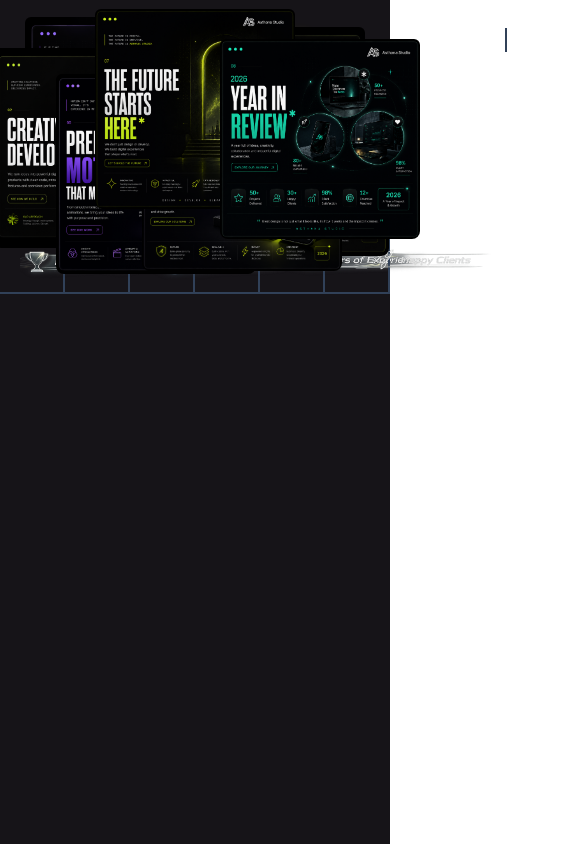
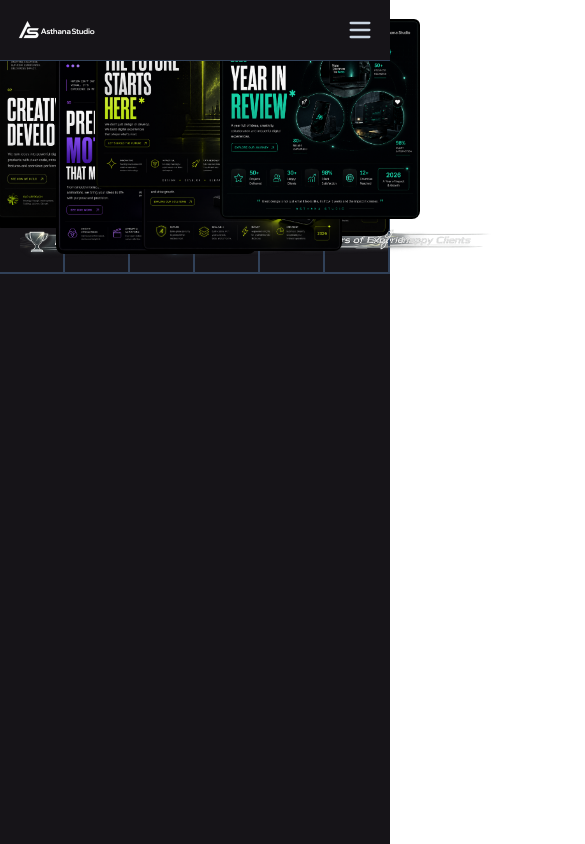
Before and after one commit to shobhitasthana1/asthana-studio, a React (Vite) app: page / in a window 390 px wide. Shown: the top 844 px of the page, 585 px wide, since content can reach past the window. Built offline with nearby package versions, Linux system fonts and the light colour scheme.

Commit message:
feat: make Navbar fully responsive

```diff
--- a/src/components/Navbar.jsx
+++ b/src/components/Navbar.jsx
@@ -1,15 +1,20 @@
+import { useState } from "react";
 import Logo from "../assets/images/logo.png";
 import Button from "./Button";
 
 const Navbar = () => {
+    const [isOpen, setIsOpen] = useState(false);
+    const navLinks = ["Home", "Work", "Services", "", "Contact"];
+
     return (
-        <div className="bg-[#161418] max-w-7xl mx-auto px-6 py-6 flex items-center gap-20 justify-between border-b border-slate-700">
-        <div className="nav-left flex items-center gap-x-10">
-                <img src={Logo} alt="Logo" className="w-25 mr-10" />
+        <div className="bg-[#161418] w-full border-b border-slate-700 relative z-50">
+            <div className="max-w-7xl mx-auto px-4 md:px-6 py-4 md:py-6 flex items-center justify-between">
 
-            <div className="links flex gap-14">
-                {
-                    ["Home", "Work", "Services", "", "Contact"].map((elem, idx) => {
+                <div className="nav-left flex items-center gap-x-4 lg:gap-x-10">
+                    <img src={Logo} alt="Logo" className="w-20 md:w-24 mr-2 lg:mr-10" />
+
+                    <div className="hidden md:flex items-center gap-6 lg:gap-14">
+                        {navLinks.map((elem, idx) => {
                             return elem.length === 0 ? (
                                 <span
                                     key={idx}
@@ -18,7 +23,7 @@ const Navbar = () => {
                             ) : (
                                 <a
                                     key={idx}
-                                className="font-satoshi font-extralight text-sm flex items-center gap-2"
+                                    className="font-satoshi font-extralight text-sm flex items-center gap-2 hover:text-white transition-colors"
                                     href="#"
                                 >
                                     {idx === 1 && (
@@ -32,11 +37,59 @@ const Navbar = () => {
                                     {elem}
                                 </a>
                             );
-                    })
-                }
+                        })}
                     </div>
                 </div>
+
+                <div className="hidden md:block">
                     <Button />
+                </div>
+
+                {/* hamburger icon */}
+                <button
+                    className="md:hidden text-slate-300 hover:text-white focus:outline-none"
+                    onClick={() => setIsOpen(!isOpen)}
+                >
+                    <svg className="w-7 h-7" fill="none" stroke="currentColor" viewBox="0 0 24 24">
+                        {isOpen ? (
+                            <path strokeLinecap="round" strokeLinejoin="round" strokeWidth="2" d="M6 18L18 6M6 6l12 12" />
+                        ) : (
+                            <path strokeLinecap="round" strokeLinejoin="round" strokeWidth="2" d="M4 6h16M4 12h16M4 18h16" />
+                        )}
+                    </svg>
+                </button>
+            </div>
+
+            {isOpen && (
+                <div className="md:hidden bg-[#161418] absolute top-full left-0 w-full px-6 py-6 border-b border-slate-700 flex flex-col gap-6 shadow-xl">
+                    {navLinks.map((elem, idx) => {
+                        // ignore the empty string divider for mobile
+                        if (elem.length === 0) return null;
+
+                        return (
+                            <a
+                                key={idx}
+                                className="font-satoshi font-extralight text-lg flex items-center gap-3 text-slate-200"
+                                href="#"
+                                onClick={() => setIsOpen(false)}
+                            >
+                                {idx === 1 && (
+                                    <span
+                                        className="w-2 h-2 bg-[#E2FF03] rounded-full inline-block"
+                                        style={{
+                                            boxShadow: "0 0 12px rgba(226, 255, 3, 0.8)",
+                                        }}
+                                    />
+                                )}
+                                {elem}
+                            </a>
+                        );
+                    })}
+                    <div className="mt-2 w-full flex justify-start">
+                        <Button />
+                    </div>
+                </div>
+            )}
         </div>
     );
 };
```
Lines whose indentation alone changed are shown as unchanged.
